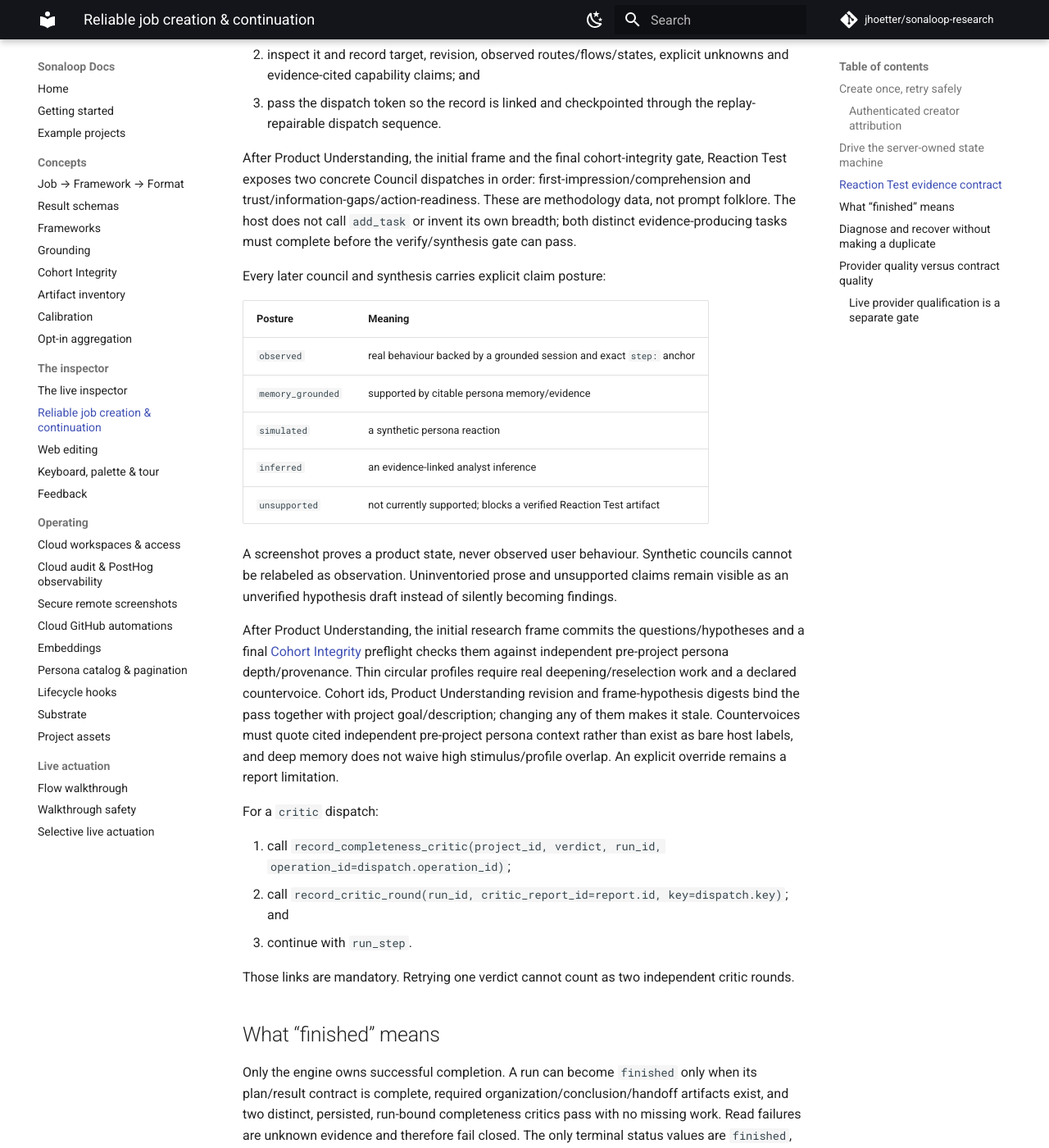
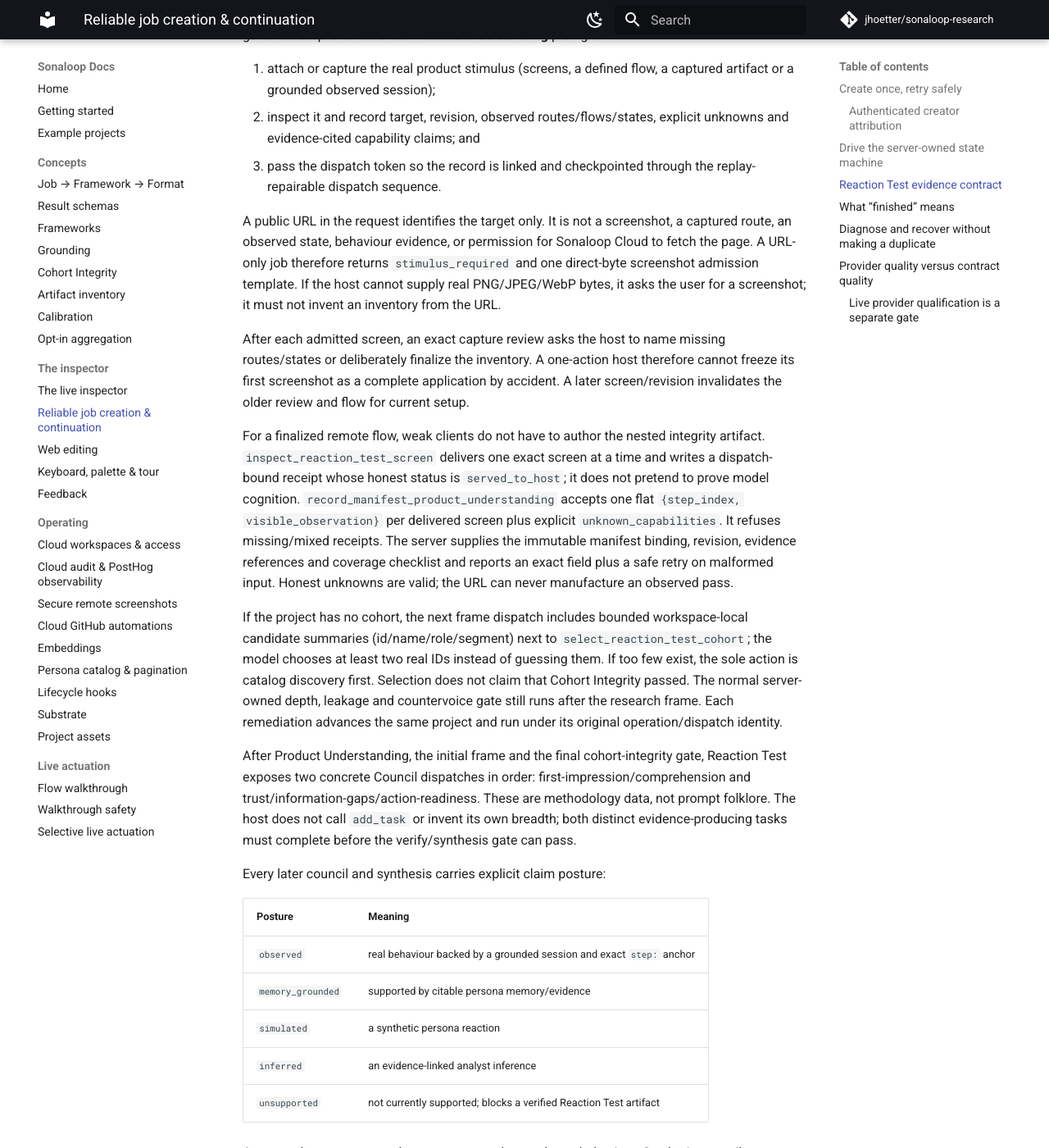
Before and after one commit to jhoetter/sonaloop-docs, an MkDocs documentation site: the page built from docs/reliable-runs.md, in a window 1280 px wide and 1400 px high, scrolled down 3157 px. Shown: the whole window at 82% size. Built offline with MkDocs 1.6.1 and Material for MkDocs 9.7.7, drawn with Linux system fonts in a browser that asks for light colours; comment, search, counter and statistics services are not loaded; some of the changed text lies outside the part shown.

Commit message:
docs: explain verifiable reaction setup

````diff
--- a/docs/llms.txt
+++ b/docs/llms.txt
@@ -18,7 +18,7 @@
 - [Calibration](https://raw.githubusercontent.com/jhoetter/sonaloop-docs/main/docs/calibration.md): prediction calibration and Brier scoring
 - [Opt-in aggregation](https://raw.githubusercontent.com/jhoetter/sonaloop-docs/main/docs/opt-in-aggregation-design.md): sentiment/coverage aggregation model
 - [The live inspector](https://raw.githubusercontent.com/jhoetter/sonaloop-docs/main/docs/live-inspector.md): navigation (4-item sidebar, Library browser, row slide-overs, run chip), event bus, SSE /api/events, activity feed, runs panel
-- [Reliable job creation and continuation](https://raw.githubusercontent.com/jhoetter/sonaloop-docs/main/docs/reliable-runs.md): frontdoor-only Cloud creation, weak-model-safe unfinished-job discovery and continuation, logical-request deduplication, single-active-run ownership, dispatch tokens, Reaction Test integrity gates and engine-owned completion
+- [Reliable job creation and continuation](https://raw.githubusercontent.com/jhoetter/sonaloop-docs/main/docs/reliable-runs.md): frontdoor-only Cloud creation, immutable authenticated creator labels, weak-model-safe unfinished-job discovery and continuation, URL-only `needs_setup` remediation, explicit multi-screen capture review, dispatch-bound screen delivery receipts, bounded manifest observations, real candidate-backed cohort selection, logical-request deduplication, single-active-run ownership, Reaction Test integrity gates and engine-owned completion
 - [Web editing](https://raw.githubusercontent.com/jhoetter/sonaloop-docs/main/docs/web-editing.md): the inspector's write boundary — structural edits vs host-authored text
 - [Keyboard, palette & tour](https://raw.githubusercontent.com/jhoetter/sonaloop-docs/main/docs/keyboard.md): shortcuts (j/k/Enter/o/Esc row + slide-over navigation), the command palette, the local opt-in product tour and shared-Cloud default
 - [Feedback](https://raw.githubusercontent.com/jhoetter/sonaloop-docs/main/docs/feedback.md): in-app feedback, /feedback inbox, CLI, SONALOOP_FEEDBACK_WEBHOOK
--- a/docs/reliable-runs.md
+++ b/docs/reliable-runs.md
@@ -23,8 +23,11 @@ job = begin_research_job(
 )
 ```
 
-The call creates or repairs the project and its first run as a retry-safe saga, then returns the
-single valid `run_step` call. Reuse the exact same call and key after a timeout, reconnect,
+The call creates or repairs the project and its first run as a retry-safe saga, then returns exactly
+one valid next action. For a ready research task this is `run_step`. For a Reaction Test that still
+needs setup it is the current evidence or cohort remediation instead; the raw journal may already
+exist, but `state="needs_setup"` takes presentation and orchestration precedence. Reuse the exact
+same call and key after a timeout, reconnect,
 permission prompt or client error such as 6101. Never recover by creating a replacement project or
 run. If a weak host nevertheless assigns a fresh attempt id, Sonaloop matches the same logical
 request inside the bounded `SONALOOP_FRONT_DOOR_RETRY_WINDOW_SECONDS` window (default 30 minutes).
@@ -54,7 +57,8 @@ metadata, MCP `_meta` or an operation key.
 The first creator is immutable. An idempotent retry by the same user returns the existing attribution;
 a retry or continuation by another authorized workspace member may act on the job but cannot rewrite
 who created it. This keeps **created by** distinct from **last acted on by** and from the external MCP
-connector family.
+connector family. The inspector shows the bounded display label on both the Jobs overview and the Job
+detail. It never renders the opaque actor id.
 
 Jobs that predate the field remain explicitly **unknown**. Sonaloop does not infer their creator from
 current ownership, project text, connector metadata, audit timing or the person viewing the workspace,
@@ -135,6 +139,33 @@ step is a versioned **Product Understanding** preflight:
 3. pass the dispatch token so the record is linked and checkpointed through the replay-repairable
    dispatch sequence.
 
+A public URL in the request identifies the target only. It is not a screenshot, a captured route,
+an observed state, behaviour evidence, or permission for Sonaloop Cloud to fetch the page. A URL-only
+job therefore returns `stimulus_required` and one direct-byte screenshot admission template. If the
+host cannot supply real PNG/JPEG/WebP bytes, it asks the user for a screenshot; it must not invent an
+inventory from the URL.
+
+After each admitted screen, an exact capture review asks the host to name missing routes/states or
+deliberately finalize the inventory. A one-action host therefore cannot freeze its first screenshot
+as a complete application by accident. A later screen/revision invalidates the older review and flow
+for current setup.
+
+For a finalized remote flow, weak clients do not have to author the nested integrity artifact.
+`inspect_reaction_test_screen` delivers one exact screen at a time and writes a dispatch-bound receipt
+whose honest status is `served_to_host`; it does not pretend to prove model cognition.
+`record_manifest_product_understanding` accepts one flat `{step_index, visible_observation}` per
+delivered screen plus explicit `unknown_capabilities`. It refuses missing/mixed receipts. The server
+supplies the immutable manifest binding, revision, evidence references and coverage checklist and
+reports an exact field plus a safe retry on malformed input. Honest unknowns are valid; the URL can
+never manufacture an observed pass.
+
+If the project has no cohort, the next frame dispatch includes bounded workspace-local candidate
+summaries (id/name/role/segment) next to `select_reaction_test_cohort`; the model chooses at least two
+real IDs instead of guessing them. If too few exist, the sole action is catalog discovery first.
+Selection does not claim that Cohort Integrity passed. The normal server-owned depth, leakage and
+countervoice gate still runs after the research frame. Each remediation advances the same project
+and run under its original operation/dispatch identity.
+
 After Product Understanding, the initial frame and the final cohort-integrity gate, Reaction Test
 exposes two concrete Council dispatches in order: first-impression/comprehension and
 trust/information-gaps/action-readiness. These are methodology data, not prompt folklore. The host
@@ -186,7 +217,11 @@ model's prose claim that it is finished.
 ## Diagnose and recover without making a duplicate
 
 `project_health(project_id)` is the canonical support view shared by MCP, CLI and the inspector. It
-separates **running**, **stalled**, **engine-finished** and **output unverified**. The normal project
+separates **needs setup**, **running**, **stalled**, **engine-finished** and **output unverified**. A
+missing current Reaction-Test prerequisite takes precedence over a raw active journal, so Jobs, Job
+detail, `/runs` and the global attention indicator cannot claim background research is progressing.
+Only the current prerequisite is actionable; later dependent gates remain hidden/locked until their
+inputs exist. The normal project
 canvas keeps its compact run chip and a human-readable state. Open **Technical diagnostics** in the
 chip or in `/runs` when support detail is actually needed: there Sonaloop names the first unmet
 invariant, last successful operation, Product Understanding coverage, claim/source counts,
@@ -205,8 +240,9 @@ front-door project has an operation id but no persisted run budget, continuation
 retry the **original** `begin_research_job` call with exactly the same arguments instead of guessing
 that budget. It never creates a project, replaces an active run, or continues an
 archived/superseded or clean terminal job. Multiple active legacy runs fail closed and name the
-competing ids. Its returned `run_step(run_id)` must be repeated on that same id until the engine
-returns `kind="done"`.
+competing ids. When setup is incomplete, continuation returns that one current remediation instead
+of a misleading `run_step`; otherwise its returned `run_step(run_id)` must be repeated on that same
+id until the engine returns `kind="done"`.
 
 Core/local clients can use the lower-level equivalent returned by `project_health`: call
 `resume_project_run(project_id, run_id, operation_id?)`, then `run_step(run_id)`. Resume checks the
````
Also changed, not shown: docs/cloud-observability.md (+15 -0 lines), docs/remote-screenshot-admission.md (+24 -8 lines).
